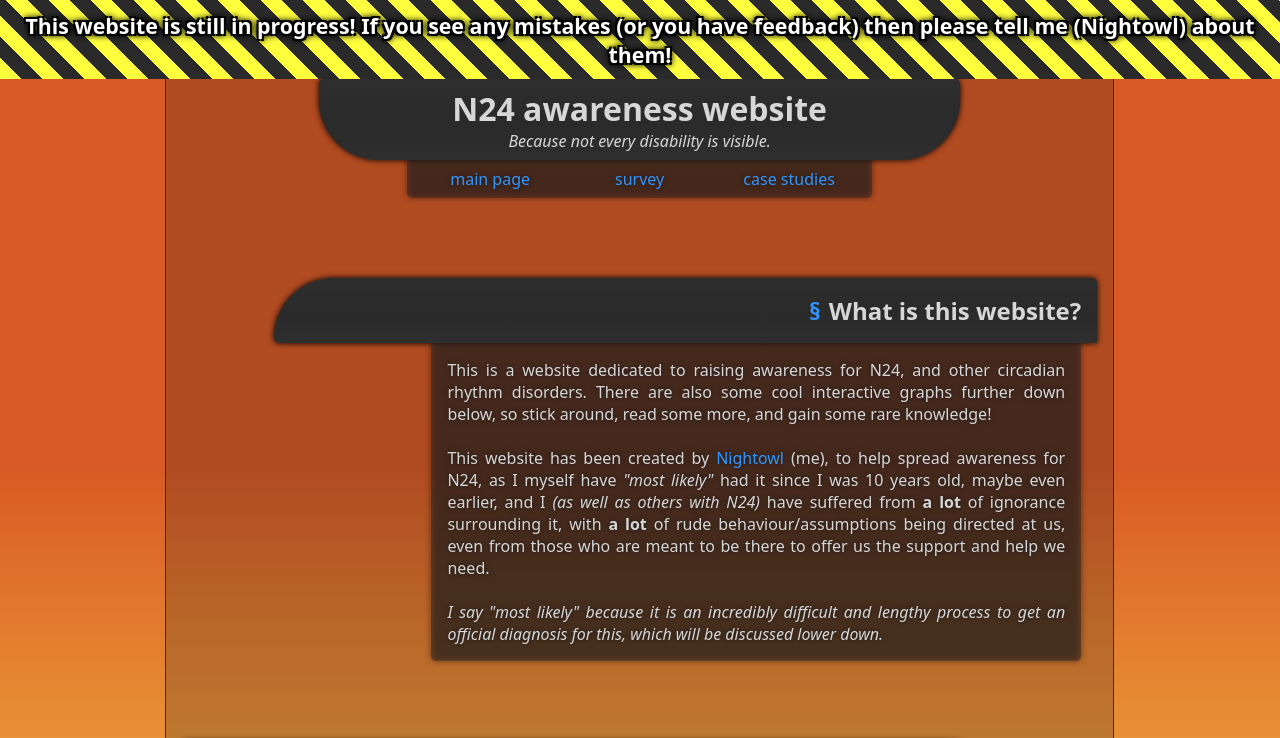
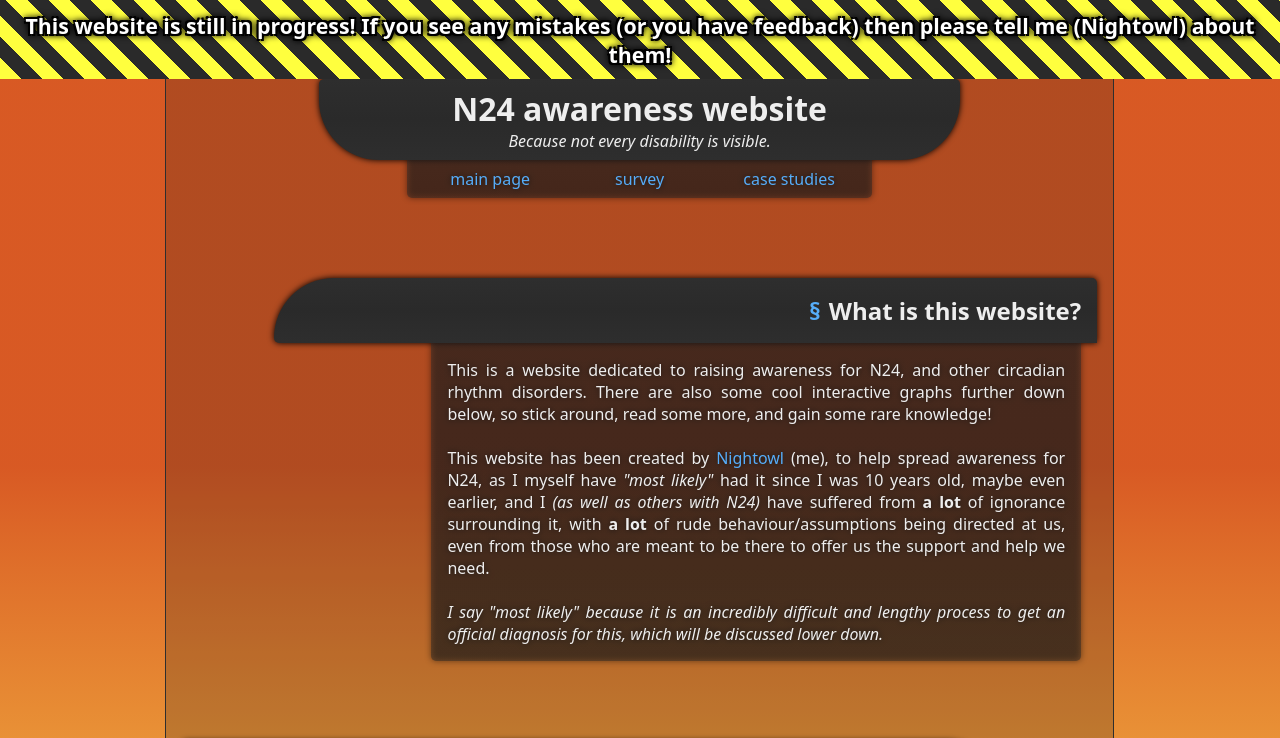
Before and after one commit to nightowl286/n24, a plain HTML site: page src/site/index.html in a window 1280 px wide. Shown: the top 738 px of the page. Drawn offline with nearby package versions, Linux system fonts and the light colour scheme.

Commit message:
* Slight color tweaks for more readability.

```diff
--- a/src/site/index.html
+++ b/src/site/index.html
@@ -6,7 +6,7 @@
 		<style>
 			html {
 				background-color: #171717;
-				color: #d7d7d7;
+				color: #eeeeee;
 			}
 		</style>
 
--- a/src/site/style.css
+++ b/src/site/style.css
@@ -96,7 +96,7 @@ html {
 /* links */
 
 a, a:visited {
-	color: rgb(50, 150, 255);
+	color: #56adf9;
 	text-decoration: none;
 }
 
```
